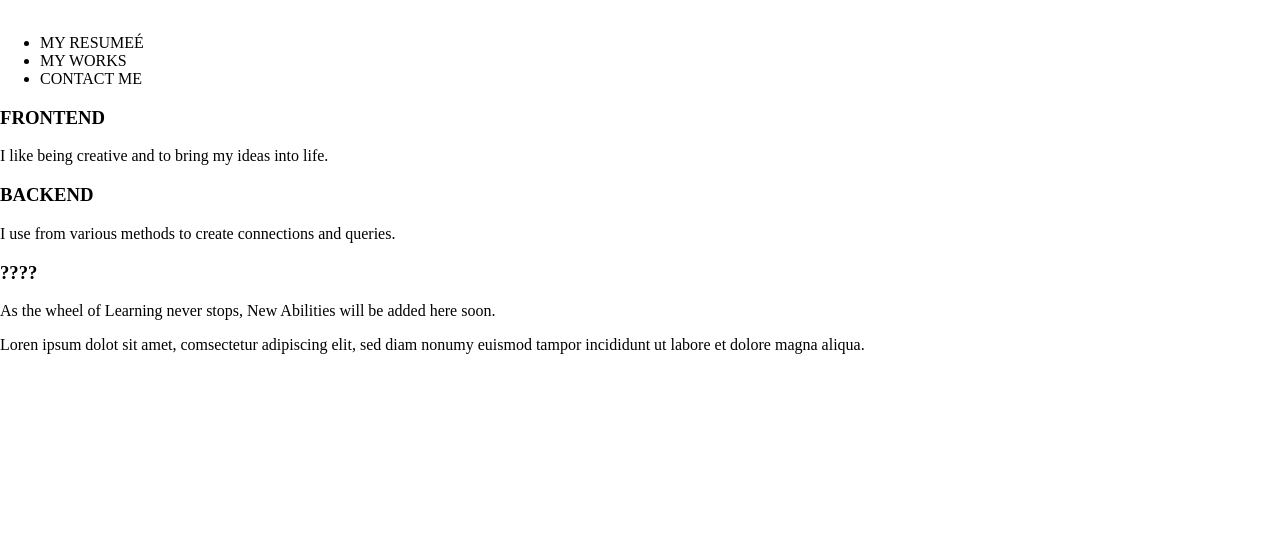
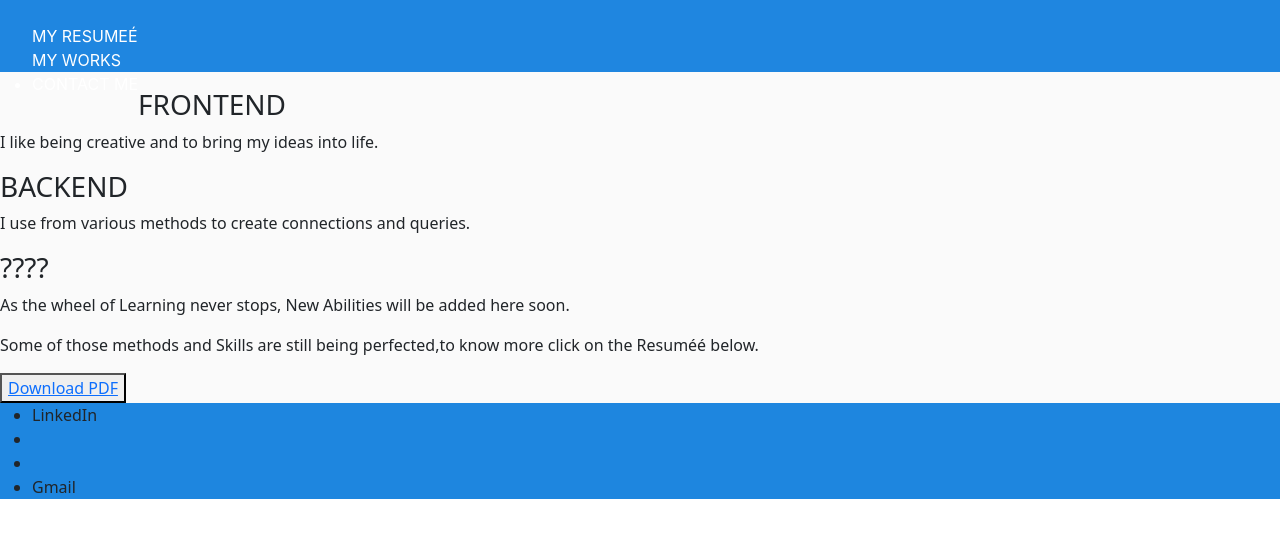
Before and after one commit to R1yoth/R1lyoth.github.io, a plain HTML site: page index.html in a window 1280 px wide. Drawn offline with nearby package versions, Linux system fonts and the light colour scheme.

Commit message:
started css design, added forgotten HTML

```diff
--- a/index.html
+++ b/index.html
@@ -1,37 +1,45 @@
 <!DOCTYPE html>
 <html lang="en">
     <head>
+        <link href="	https://cdn.jsdelivr.net/npm/bootstrap@5.3.0-alpha1/dist/css/bootstrap.min.css" crossorigin="anonymous">
         <link href="objects/sass/styles.css" rel="stylesheet">
         <meta lang="en">
         <meta charset="UTF-8">
         <meta http-equiv="X-UA-Compatible" content="IE=edge">
         <meta name="viewport" content="width=device-width, initial-scale=1.0">
-        <title>Rlyoth's Main Page</title>
+        <title>Mayke's main page</title>
     </head>
     <body>
         <main class="main">
             <section class="main__divider">
                 <header class="main__divider__header"><img id="logo" src="">
                 <ul>
-                    <li>MY RESUMEÉ</li>
-                    <li>MY WORKS</li>
-                    <li>CONTACT ME</li>
+                    <li class="main__divider__header__list__item">MY RESUMEÉ</li>
+                    <li class="main__divider__header__list__item">MY WORKS</li>
+                    <li class="main__divider__header__list">CONTACT ME</li>
                 </ul>
                 </header>
                 <section class="main__divider__skillsection">
-                    <div class="">
-                        <div><a></a><h3>FRONTEND</h3><p>I like being creative and to bring my ideas into life.</p></div>
-                        <div><a></a><h3>BACKEND</h3><p>I use from various methods to create connections and queries.</p></div>
-                        <div><a></a><h3>????</h3><p>As the wheel of Learning never stops, New Abilities will be added here soon.</p></div>
+                    <div class="main__divider__skillsection__cardblock__card"><span></span><h3>FRONTEND</h3><p>I like being creative and to bring my ideas into life.</p></div>
+                    <div class="main__divider__skillsection__cardblock__card"><span></span><h3>BACKEND</h3><p>I use from various methods to create connections and queries.</p></div>
+                    <div class="main__divider__skillsection__cardblock__card"><span></span><h3>????</h3><p>As the wheel of Learning never stops, New Abilities will be added here soon.</p></div>
+                </section>
+                <p>Some of those methods and Skills are still being perfected,to know more click on the Resuméé below.</p>
+                    <button><a href="">Download PDF</a></button>
+                <section class="main__divider__worksection">
+                    <div class="main__divider__worksection__cardblock">
                     </div>
-                    <p>Loren ipsum dolot sit amet, comsectetur adipiscing elit, sed diam nonumy euismod tampor incididunt ut labore et dolore magna aliqua.</p>
                 </section>
-                <section class="main__divider__worksection">
-                    <div></div>
-                </section>
-                <footer class="main__divider__footer"></footer>
+                <footer class="main__divider__footer">
+                    <ul>
+                        <li><a>LinkedIn</a></li>
+                        <li><a><i class=""></i></a></li>
+                        <li><a><i class="bi bi-github"></i></a></li>
+                        <li><a>Gmail</a></li>
+                    </ul>
+                    <p></p>
+                </footer>
             </section>
-
         </main>
     </body>
 </html>
--- a/objects/sass/index.scss
+++ b/objects/sass/index.scss
@@ -1,4 +1,36 @@
+@import url(	https://cdn.jsdelivr.net/npm/bootstrap@5.3.0-alpha1/dist/css/bootstrap.min.css);
 body {
     margin: 0;
     border: 0;
 }
+
+.main {
+    background-color: #fafafa;
+    &__divider {
+        &__header {
+            font-family: 'Inter', Sans-serif;
+            background-color: hsl(208, 76%, 50%);
+            color: #FFFFFF;
+                &__list{
+                    float: left;
+                    &__item{
+                        display: flex;
+                        flex-direction: inline-end;
+
+                    }
+                }
+        }
+
+        &__skillsection{
+            &__cardsection{
+                &__card{
+
+                }
+            }
+        }
+
+        &__footer {
+            background-color: #1E86DF;
+        }
+    }
+}
```
Also changed, not shown: objects/sass/styles.css, 1 other file.
